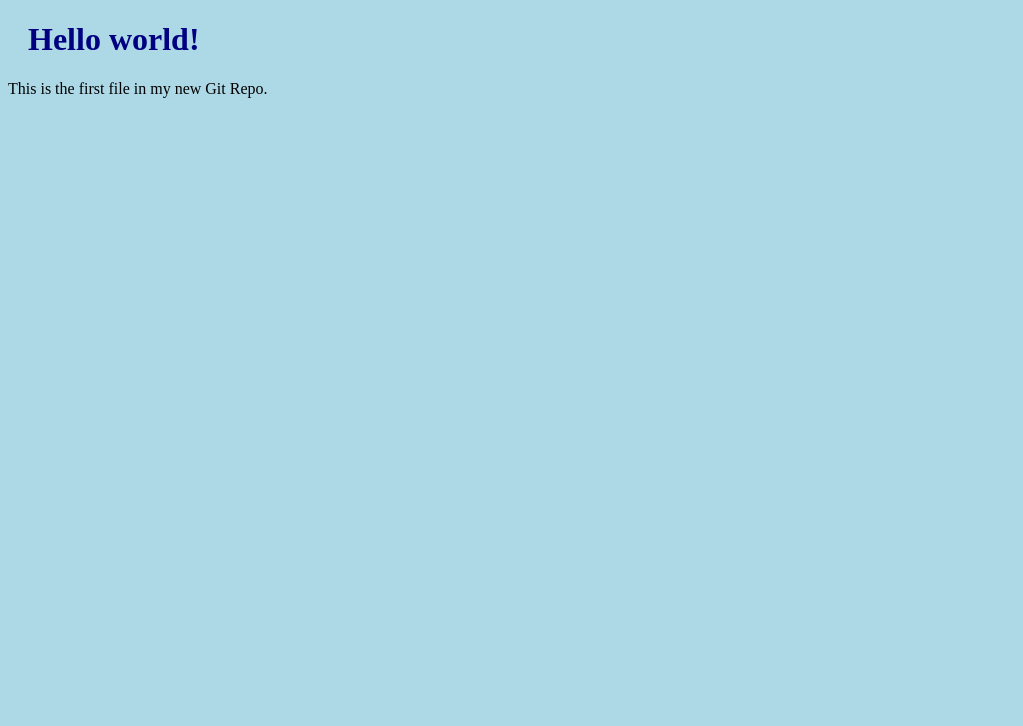
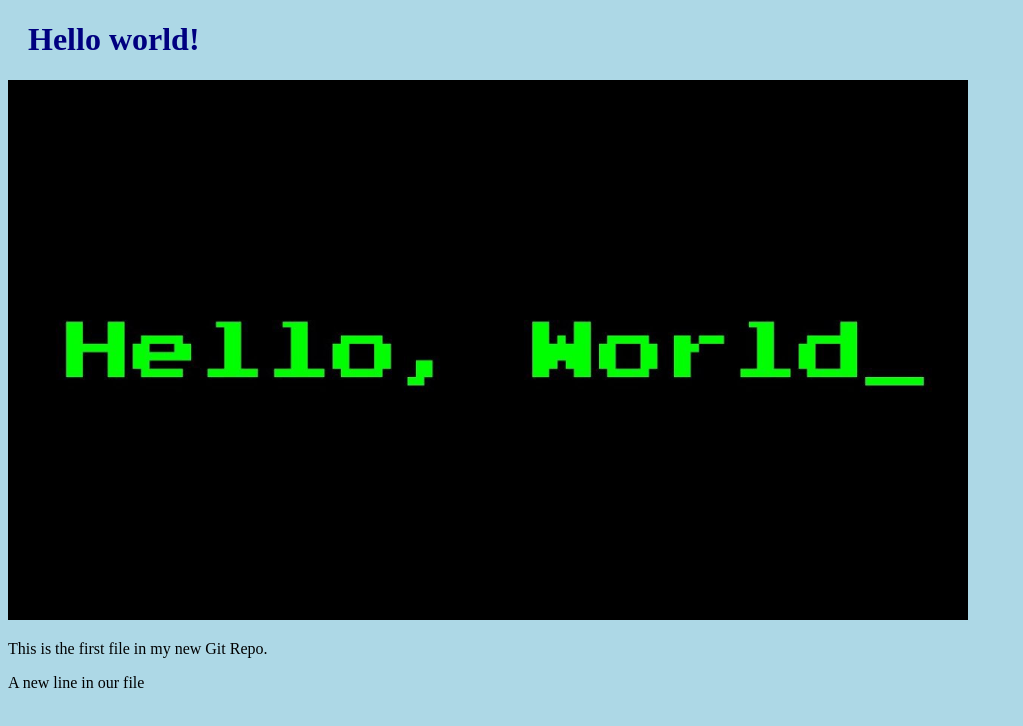
Before and after one commit to nicktdeveloper/hello-world2, a plain HTML site: page index.html in a window 1280 px wide. Shown: the whole page, without its empty margins (0-1023 px from the left). Drawn offline with Linux system fonts and the light colour scheme.

Commit message:
Added image to Hello World

```diff
--- a/index.html
+++ b/index.html
@@ -9,7 +9,10 @@
 </head>
 <body>
     <h1>Hello world!</h1>
+    <div><img src="img_hello_world.jpg" alt="Hello World booyah"
+    style="width:100%;max-width:960px"></div>
     <p>This is the first file in my new Git Repo.</p>
+    <p>A new line in our file</p>
 
 </body>
 </html>
```
Also changed, not shown: img_hello_world.jpg (added).
